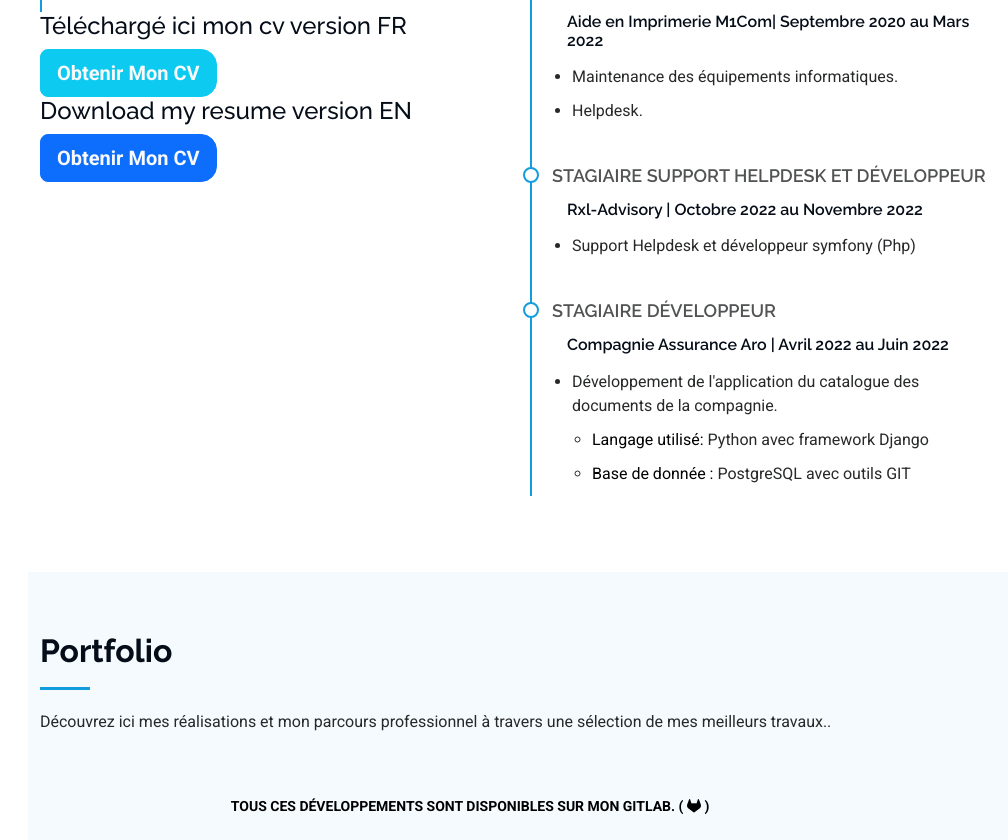
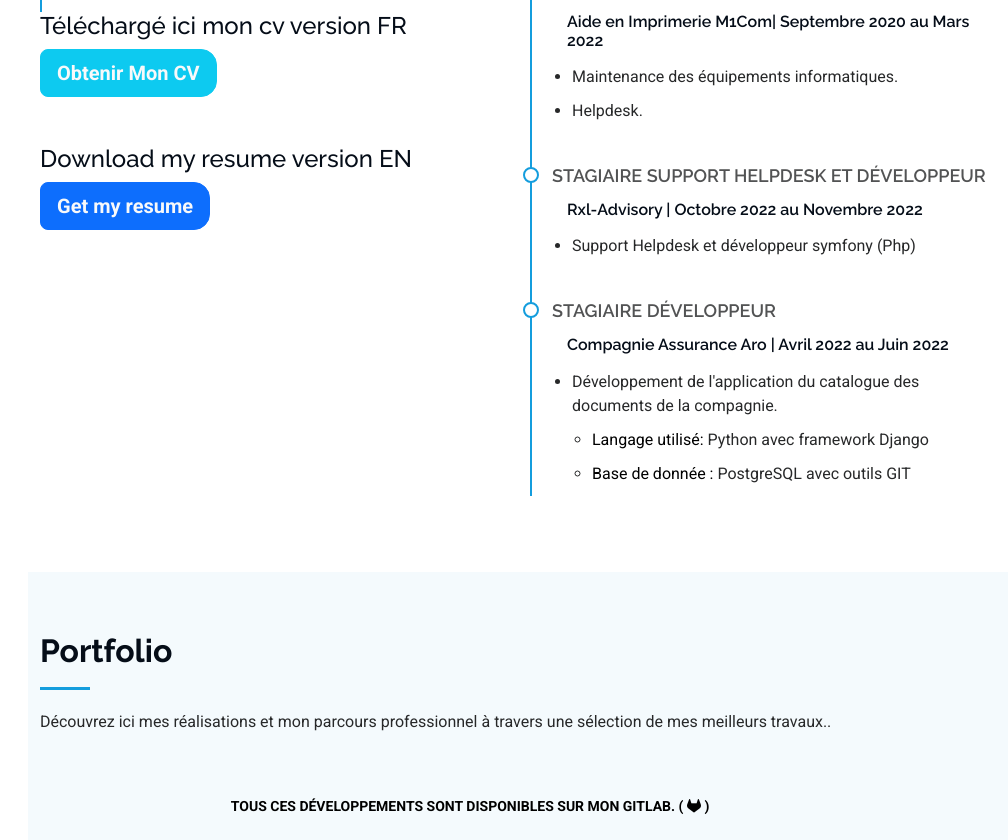
Before and after one commit to Yvessie/post, a plain HTML site: page resume/index.html in a window 1280 px wide. Shown: the part 4112-4952 px from the top of the page, without its empty margins (272-1280 px from the left). Drawn offline with nearby package versions, Linux system fonts and the light colour scheme.

Commit message:
Update index.html

```diff
--- a/resume/index.html
+++ b/resume/index.html
@@ -354,9 +354,9 @@
               <a class="btn btn-lg btn-info rounded-end-4 text-light fw-bold" href="HARRY YVES RAKOTONIAINA.pdf">Obtenir Mon CV</a>
             </div>
 
-            <div class="">
+            <div class="mt-5">
               <h4>Download my resume version EN</h4>
-              <a class="btn btn-lg btn-primary rounded-end-4 text-light fw-bold" href="HARRY YVES RAKOTONIAINA EN.pdf">Obtenir Mon CV</a>
+              <a class="btn btn-lg btn-primary rounded-end-4 text-light fw-bold" href="HARRY YVES RAKOTONIAINA EN.pdf">Get my resume</a>
             </div>
 
           </div>
```
